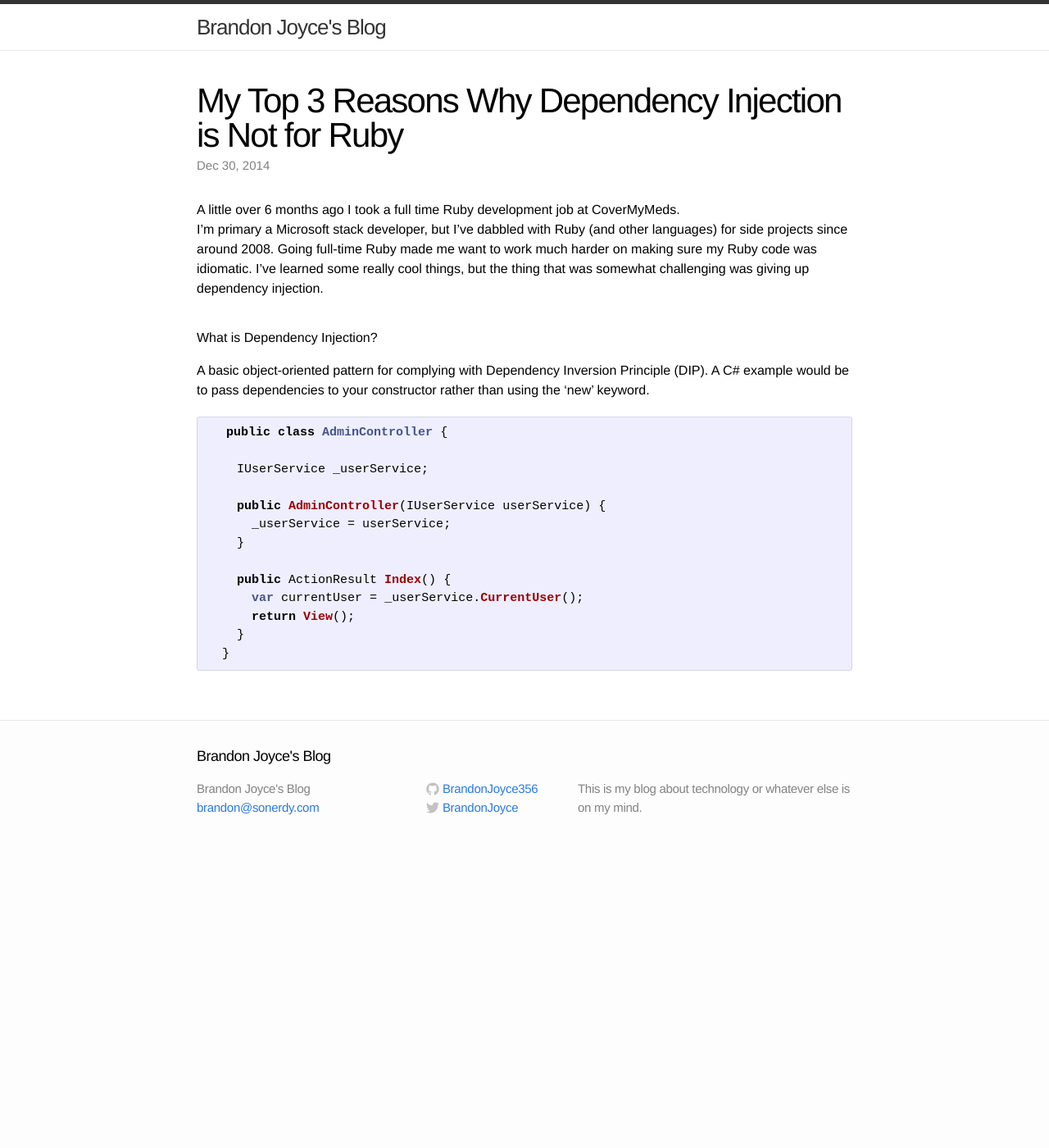
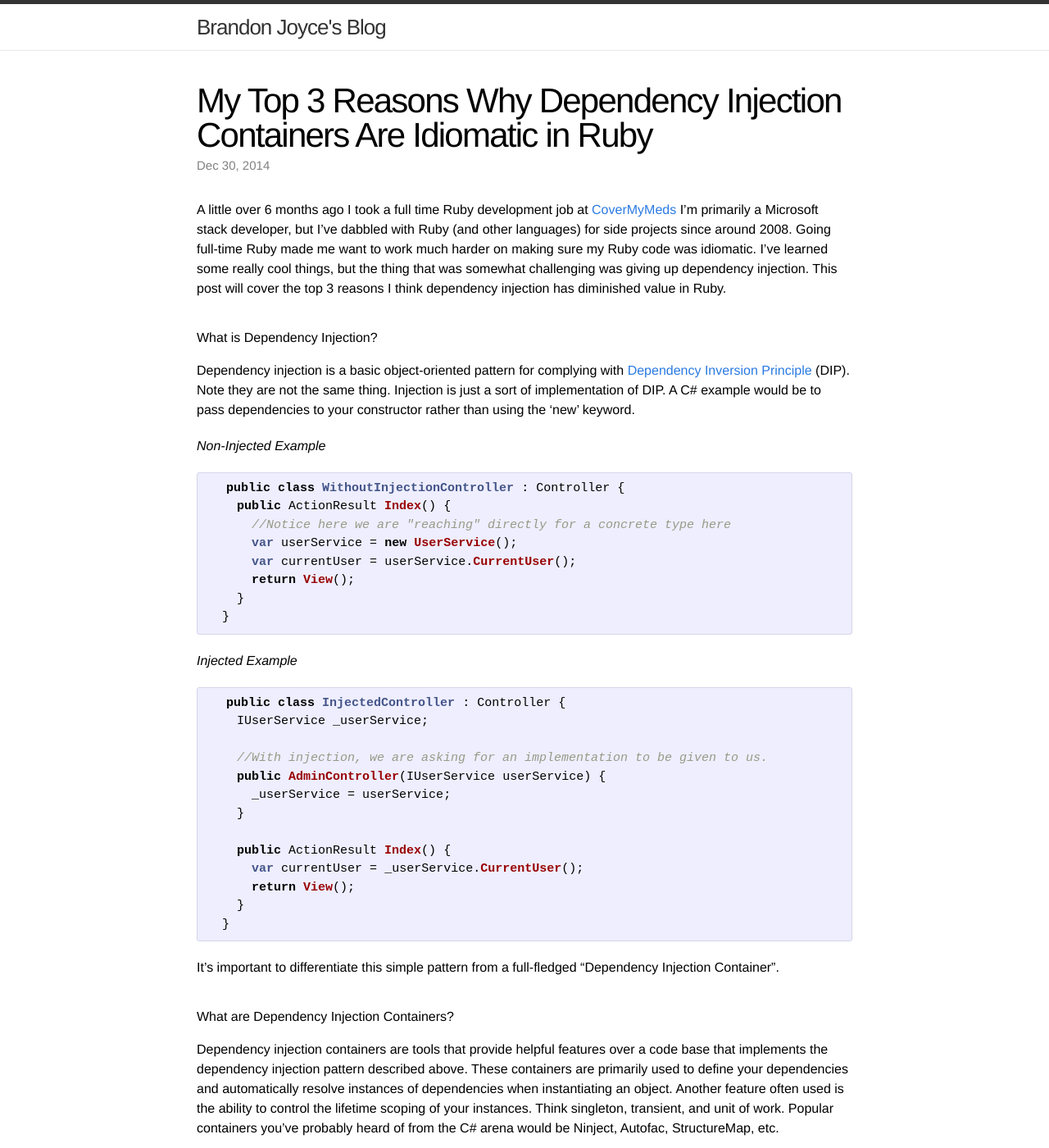
Before and after one commit to BrandonJoyce356/BrandonJoyce356.github.io, a Jekyll site: the page built from _posts/2014-12-30-top-3-reasons-dependency-injection-not-for-ruby.md, in a window 1280 px wide and 1400 px high. Shown: the whole window at 82% size. Built offline with Jekyll 4.4.1, drawn with Linux system fonts in a browser that asks for light colours.

Commit message:
More content

```diff
--- a/_posts/2014-12-30-top-3-reasons-dependency-injection-not-for-ruby.md
+++ b/_posts/2014-12-30-top-3-reasons-dependency-injection-not-for-ruby.md
@@ -1,23 +1,39 @@
 ---
 layout: post
-title: My Top 3 Reasons Why Dependency Injection is Not for Ruby
-permalink: top-3-reasons-dependency-injection-not-for-ruby
+title: My Top 3 Reasons Why Dependency Injection Containers Are Idiomatic in Ruby
+permalink: top-3-reasons-dependency-injection-not-idiomatic-ruby
 ---
 
-A little over 6 months ago I took a full time Ruby development job at CoverMyMeds.
-I'm primary a Microsoft stack developer, but I've dabbled with Ruby (and other languages) for side projects since around 2008.
+A little over 6 months ago I took a full time Ruby development job at [CoverMyMeds](https://www.covermymeds.com)
+I'm primarily a Microsoft stack developer, but I've dabbled with Ruby (and other languages) for side projects since around 2008.
 Going full-time Ruby made me want to work much harder on making sure my Ruby code was idiomatic.
 I've learned some really cool things, but the thing that was somewhat challenging was giving up dependency injection.
+This post will cover the top 3 reasons I think dependency injection has diminished value in Ruby.
 
 What is Dependency Injection?
 =============================
-A basic object-oriented pattern for complying with Dependency Inversion Principle (DIP).
+Dependency injection is a basic object-oriented pattern for complying with [Dependency Inversion Principle](http://en.wikipedia.org/wiki/Dependency_inversion_principle) (DIP).
+Note they are not the same thing.  Injection is just a sort of implementation of DIP.
 A C# example would be to pass dependencies to your constructor rather than using the 'new' keyword.
+
+*Non-Injected Example*
 {% highlight csharp %}
-  public class AdminController {
+  public class WithoutInjectionController : Controller {
+    public ActionResult Index() {
+      //Notice here we are "reaching" directly for a concrete type here
+      var userService = new UserService();
+      var currentUser = userService.CurrentUser();
+      return View();
+    }
+  }
+{% endhighlight %}
 
+*Injected Example*
+{% highlight csharp %}
+  public class InjectedController : Controller {
     IUserService _userService;
 
+    //With injection, we are asking for an implementation to be given to us.
     public AdminController(IUserService userService) {
       _userService = userService;
     }
@@ -28,3 +44,12 @@ A C# example would be to pass dependencies to your constructor rather than using
     }
   }
 {% endhighlight %}
+
+It's important to differentiate this simple pattern from a full-fledged "Dependency Injection Container".
+
+What are Dependency Injection Containers?
+=========================================
+Dependency injection containers are tools that provide helpful features over a code base that implements the dependency injection pattern described above.
+These containers are primarily used to define your dependencies and automatically resolve instances of dependencies when instantiating an object.
+Another feature often used is the ability to control the lifetime scoping of your instances.  Think singleton, transient, and unit of work.
+Popular containers you've probably heard of from the C# arena would be Ninject, Autofac, StructureMap, etc.
```
